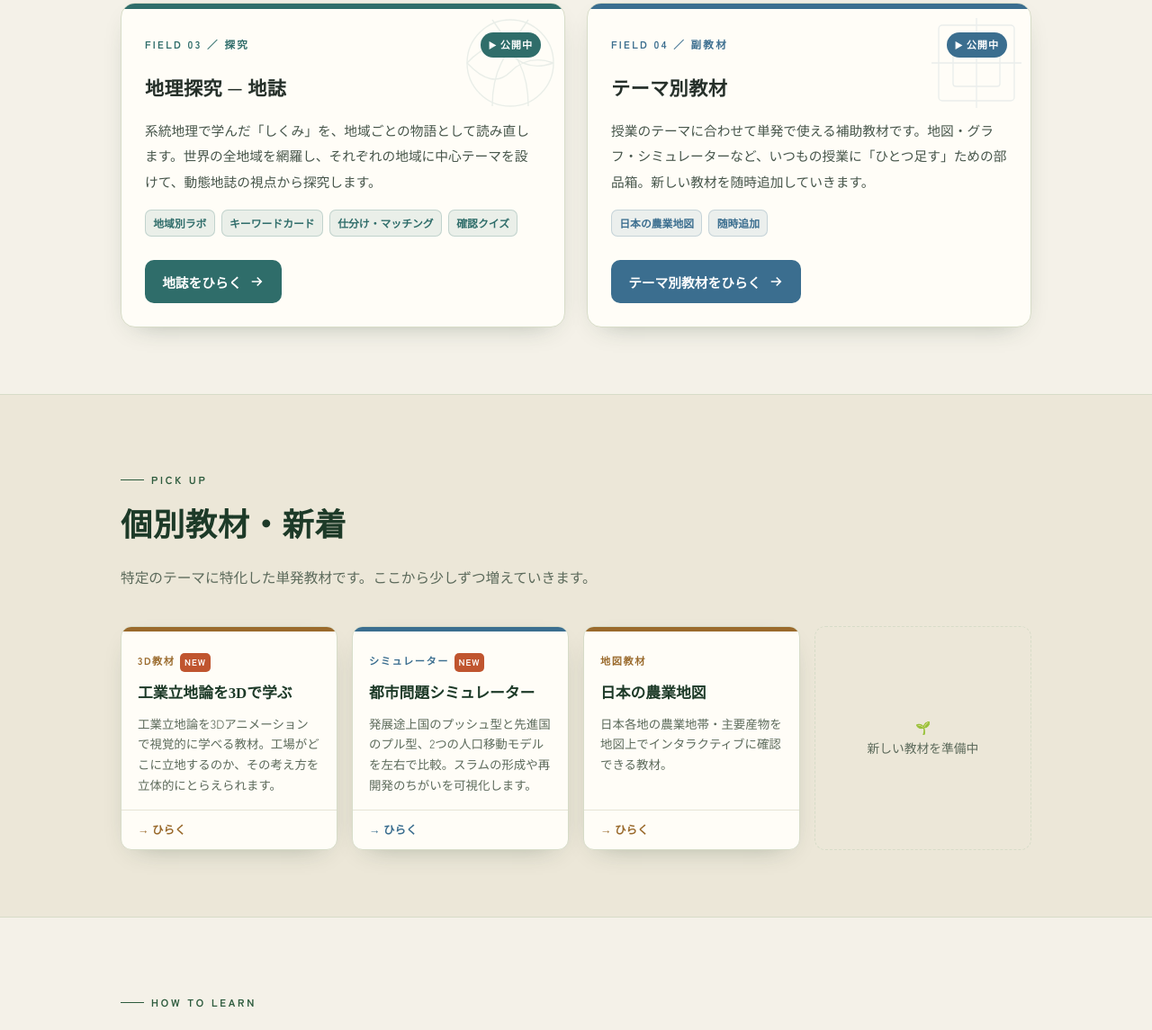
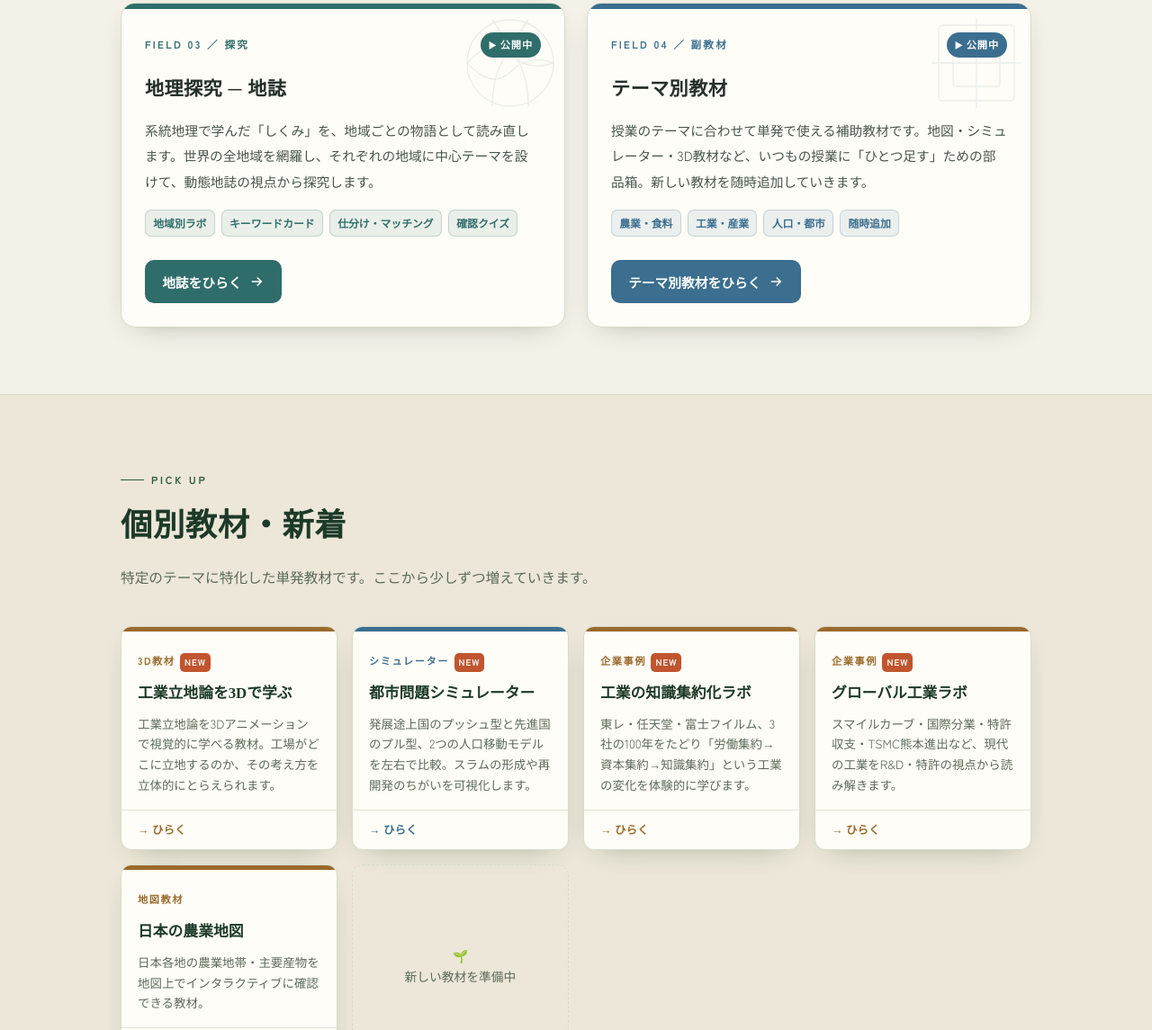
Before and after one commit to arageo2/arageo2.github.io, a plain HTML site: page index.html in a window 1280 px wide. Shown: the part 1372-2517 px from the top of the page at 90% size. Drawn offline with Linux system fonts and the light colour scheme; a web font is replaced by a local one.

Commit message:
Update index.html

```diff
--- a/index.html
+++ b/index.html
@@ -425,8 +425,8 @@ footer .cc a{color:#bfe0c4;font-weight:700;text-decoration:underline;text-underl
             <span class="status open">公開中</span>
           </div>
           <h3>テーマ別教材</h3>
-          <p class="desc">授業のテーマに合わせて単発で使える補助教材です。地図・グラフ・シミュレーターなど、いつもの授業に「ひとつ足す」ための部品箱。新しい教材を随時追加していきます。</p>
-          <div class="tags"><span>日本の農業地図</span><span>随時追加</span></div>
+          <p class="desc">授業のテーマに合わせて単発で使える補助教材です。地図・シミュレーター・3D教材など、いつもの授業に「ひとつ足す」ための部品箱。新しい教材を随時追加していきます。</p>
+          <div class="tags"><span>農業・食料</span><span>工業・産業</span><span>人口・都市</span><span>随時追加</span></div>
         </div>
         <a class="go" href="/thematic/">テーマ別教材をひらく
           <svg viewBox="0 0 24 24" fill="none" stroke="currentColor" stroke-width="2.2"><path d="M5 12h14M13 6l6 6-6 6"/></svg>
@@ -464,6 +464,26 @@ footer .cc a{color:#bfe0c4;font-weight:700;text-decoration:underline;text-underl
           <span class="mcat">シミュレーター<span class="new">NEW</span></span>
           <h4>都市問題シミュレーター</h4>
           <p>発展途上国のプッシュ型と先進国のプル型、2つの人口移動モデルを左右で比較。スラムの形成や再開発のちがいを可視化します。</p>
+        </div>
+        <div class="mfoot">→ ひらく</div>
+      </a>
+
+      <a class="mini" href="/thematic/industrial02/" style="--c:var(--c-sys)">
+        <div class="bar"></div>
+        <div class="mbody">
+          <span class="mcat">企業事例<span class="new">NEW</span></span>
+          <h4>工業の知識集約化ラボ</h4>
+          <p>東レ・任天堂・富士フイルム、3社の100年をたどり「労働集約→資本集約→知識集約」という工業の変化を体験的に学びます。</p>
+        </div>
+        <div class="mfoot">→ ひらく</div>
+      </a>
+
+      <a class="mini" href="/thematic/industrial03/" style="--c:var(--c-sys)">
+        <div class="bar"></div>
+        <div class="mbody">
+          <span class="mcat">企業事例<span class="new">NEW</span></span>
+          <h4>グローバル工業ラボ</h4>
+          <p>スマイルカーブ・国際分業・特許収支・TSMC熊本進出など、現代の工業をR&amp;D・特許の視点から読み解きます。</p>
         </div>
         <div class="mfoot">→ ひらく</div>
       </a>
```
